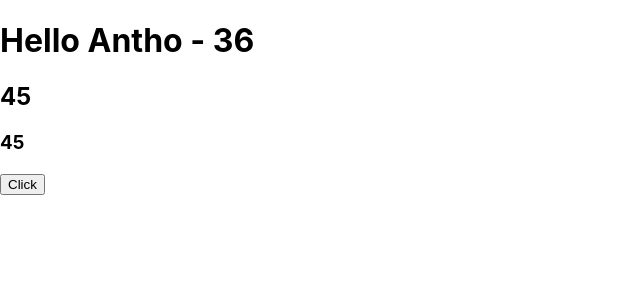
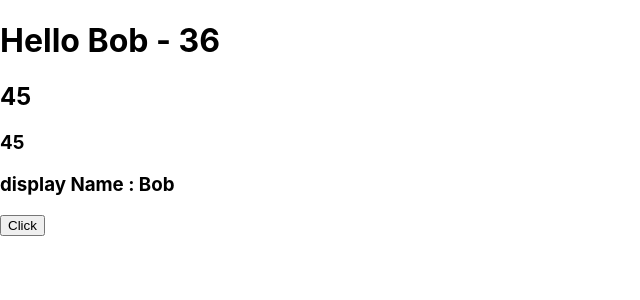
Before and after one commit to croulu/hooks_react, a React (Create React App) app: page / in a window 1280 px wide. Shown: the top 300 px of the page, without its empty margins (0-640 px from the left). Built offline with nearby package versions, Linux system fonts and the light colour scheme.

Commit message:
component sous forme de fonction

```diff
--- a/src/App.js
+++ b/src/App.js
@@ -1,5 +1,13 @@
 import './App.css';
 import React, {Component} from "react";
+
+const DisplayName = ({name}) => {
+    return (
+        <>
+            <h3>display Name : {name}</h3>
+        </>
+    )
+}
 
 class App extends Component {
     state = {
@@ -9,7 +17,7 @@ class App extends Component {
 
     componentDidMount = () => {
         console.log('mounted')
-        this.setState({name: 'Antho'})
+        this.setState({name: 'Bob'})
     }
 
     componentDidUpdate(prevProps, prevState) {
@@ -35,6 +43,7 @@ class App extends Component {
                 <h1>Hello {name} - {exp}</h1>
                 <h2>{this.props.age}</h2>
                 <h3>{age}</h3>
+                <DisplayName name={name}/>
                 <button onClick={this.handleClick}>Click</button>
             </>
         )
```
